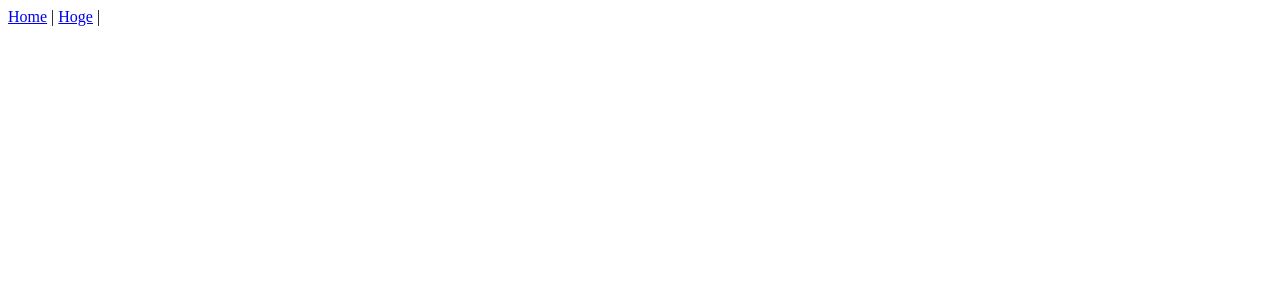
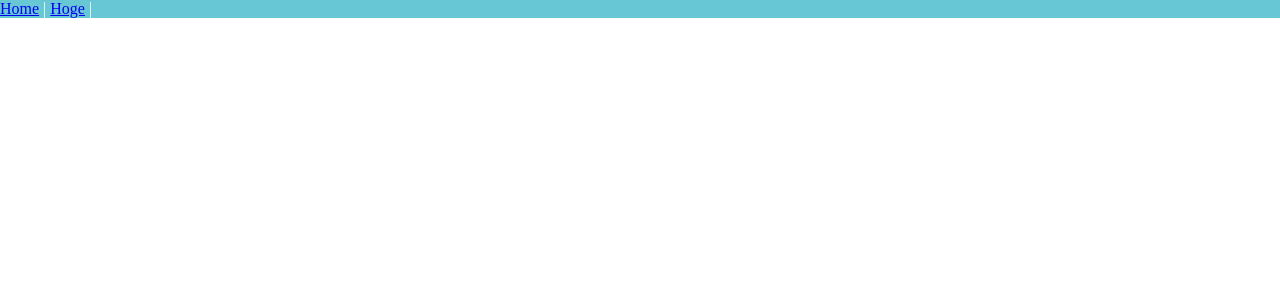
Before and after one commit to P-Doctors/To-do-list, a Vue app: page /signin in a window 1280 px wide. Shown: the top 300 px of the page. Built offline with nearby package versions, Linux system fonts and the light colour scheme; the HTML template or start-up script is replaced by a standard one.

Commit message:
CSS着手

```diff
--- a/src/App.vue
+++ b/src/App.vue
@@ -11,5 +11,14 @@
 </template>
 
 <style>
+  *{
+    margin: 0 ;
+    padding: 0 ;
+    box-sizing: border-box;
+  }
 
+  #app{
+    background-color: #67c7d4;
+    color:#ffffff;
+  }
 </style>
```
